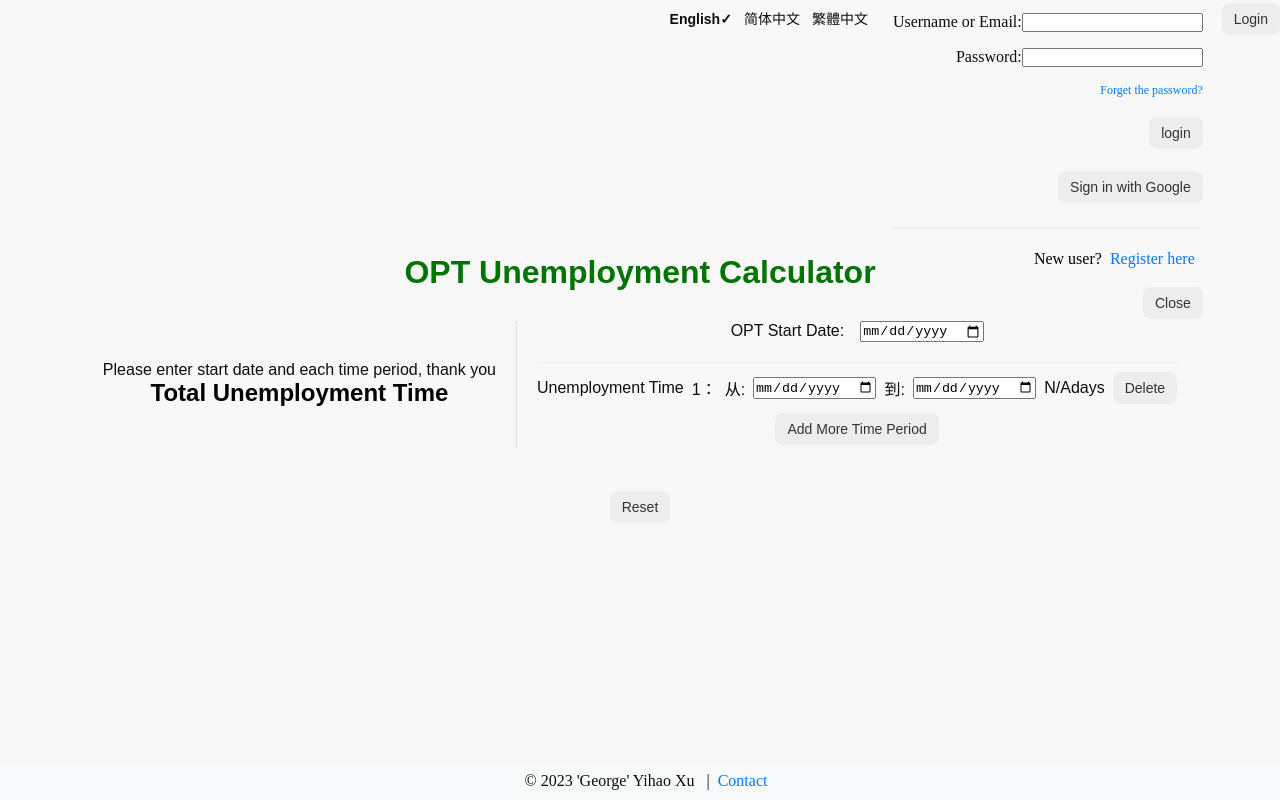
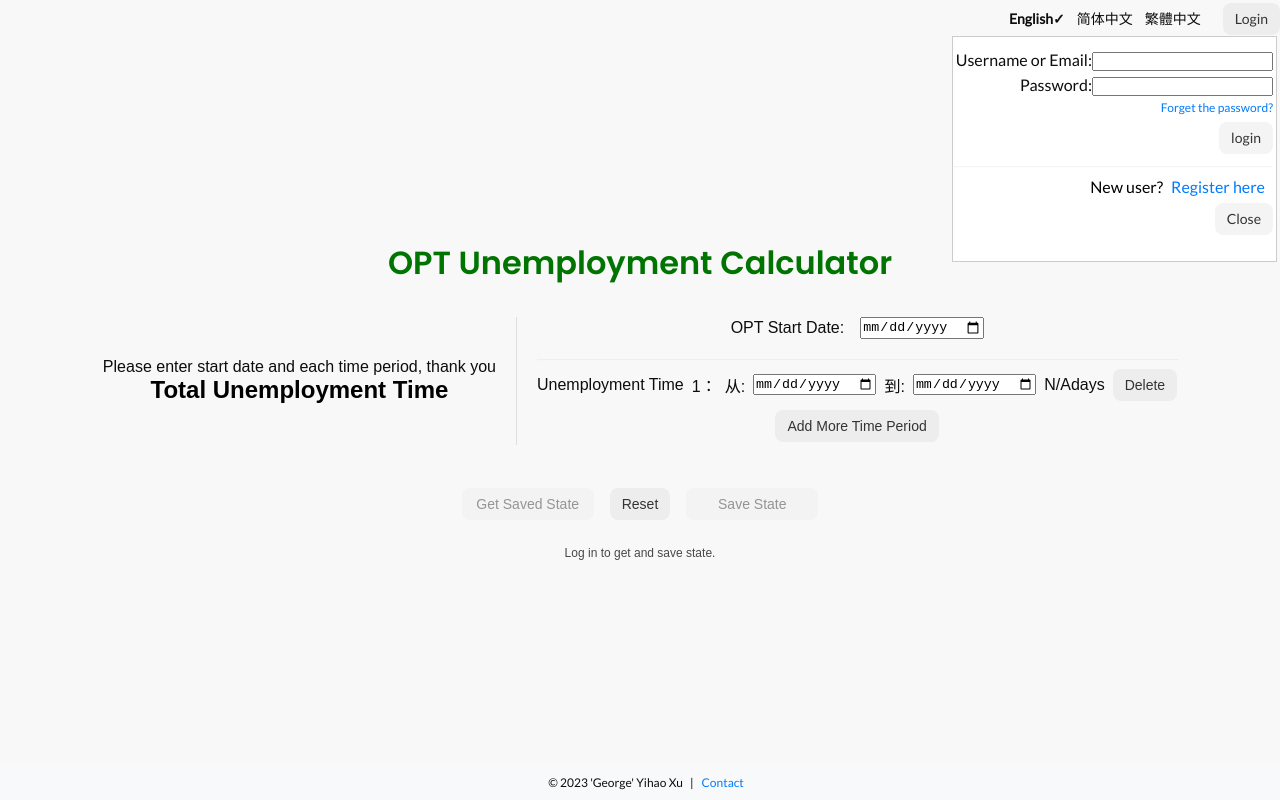
Before and after one commit to designasabaker/opt-cal-mern, a React (Vite) app in the folder client/: page / in a window 1280 px wide. Both pictures are taken after a click on the button "Login". Built offline with nearby package versions, Linux system fonts and the light colour scheme; no server answers.

Commit message:
fix style bug

```diff
--- a/client/src/App.css
+++ b/client/src/App.css
@@ -1,3 +1,6 @@
+@import url('https://fonts.googleapis.com/css2?family=Poppins:wght@400;600&display=swap');
+@import url('https://fonts.googleapis.com/css2?family=Lato:wght@300;400&family=Poppins:wght@400;600&display=swap');
+
 :root{
     --color-body-bg: #f8f8f8;
     --color-title: #007400;
@@ -12,6 +15,7 @@
 
 body{
     background: var(--color-body-bg);
+    font-family: Lato, Arial, sans-serif;
 }
 
 .navbar{
@@ -21,7 +25,7 @@ body{
     display: flex;
     flex-direction: row;
     justify-content: flex-end;
-    align-items: flex-start;
+    align-items: center;
     gap: 1rem;
 }
 
@@ -99,11 +103,19 @@ hr{
 
 h1{
     margin-bottom: 30px;
+    font-family: Poppins, Arial, sans-serif;
     color: var(--color-title);
 }
 
 p, label, span, button{
+    font-family: inherit;
     color: var(--color-text);
+}
+
+.notation{
+    font-size: 0.75em;
+    padding: 0;
+    opacity: 0.75;
 }
 
 .err{
@@ -130,16 +142,24 @@ p, label, span, button{
     margin-bottom: 3px;
 }
 
+.login-box-container{
+    position: fixed;
+    right: 3px;
+    top: 36px;
+    background: white;
+    border: 1px solid #ccc;
+    z-index: 100;
+}
+
 .loginForm,.register-form{
     display: flex;
     flex-direction: column;
     justify-content: center;
     align-items: flex-end;
-    gap: 1rem;
+    gap: 0.25rem;
     margin-top: 10px;
     margin-bottom: 20px;
-    z-index: 10;
-    background: #f8f8f8;
+    background: white;
     padding: 3px;
 }
 
@@ -168,6 +188,12 @@ button {
     -webkit-user-select: none;
 }
 
+button.disable{
+    opacity: 0.5;
+    cursor: not-allowed;
+    pointer-events: none;
+}
+
 .languageButton{
     background: none;
     margin:3px 0;
@@ -187,3 +213,7 @@ button {
     gap: 1rem;
     overflow: hidden;
 }
+
+footer{
+    font-size: 0.75rem;
+}
--- a/client/src/App.jsx
+++ b/client/src/App.jsx
@@ -8,12 +8,14 @@ import Home from "./pages/Home.jsx";
 import ForgotPassword from "./pages/ForgotPassword.jsx";
 import ResetPasswordInstructions from "./pages/ResetPasswordInstructions.jsx";
 import ResetPassword from "./pages/ResetPassword.jsx";
+import MsgBanner from "./components/MsgBanner.jsx";
 
 function App() {
   return (
     <UserProvider>
         <LanguageProvider>
             <BrowserRouter>
+                <MsgBanner />
                 <Navbar />
                 <Routes>
                     <Route path="/" element={<Home />} />
--- a/client/src/components/LoginBox.jsx
+++ b/client/src/components/LoginBox.jsx
@@ -11,6 +11,7 @@ export function LoginBox(){
 
     return (
         <motion.div
+            className="login-box-container"
             initial={{ opacity: 0, scale: 0.5 }}
             animate={{ opacity: 1, scale: 1 }}
             transition={{
@@ -43,7 +44,7 @@ export function LoginBox(){
                 {banner && <span className="banner">{banner}</span>}
                 {err && <span className="err">{err}</span>}
                 <button type="submit" value="Submit" >login</button>
-                <button type="button" onClick={()=>googleLogin()}>Sign in with Google</button>
+                {/*<button type="button" onClick={()=>googleLogin()}>Sign in with Google</button>*/}
                 <hr />
                 <div>
                     New user?
--- /dev/null
+++ b/client/src/components/MsgBanner.jsx
@@ -0,0 +1,19 @@
+import {useUser} from "../context/UserContext.jsx";
+import './msg-banner.css';
+import {motion} from "framer-motion";
+
+export default function MsgBanner() {
+    const {banner} = useUser();
+    return (
+        <motion.div
+            key={banner}
+            initial={{y: -100, opacity: 0}}
+            animate={{y: 0, opacity: 1}}
+            transition={{type: 'spring', stiffness: 50}}
+            className="msg-banner-container">
+            <span>
+                {banner}
+            </span>
+        </motion.div>
+    )
+}
--- a/client/src/components/Navbar.jsx
+++ b/client/src/components/Navbar.jsx
@@ -1,11 +1,10 @@
-import React, {useState} from 'react';
 import {useUser} from '../context/UserContext';
 
 import {LoginBox, RegisterBox} from './LoginBox';
 import LanguageSelector from './LanguageSelector';
 
 export function Navbar(){
-    const {user, banner, logout, showLogin, setShowLogin, showRegister} = useUser();
+    const {user, logout, showLogin, setShowLogin, showRegister} = useUser();
 
     return(
         <div className="navbar">
@@ -14,7 +13,7 @@ export function Navbar(){
             {showRegister && <RegisterBox />}
             {user ? (
                 <>
-                    <div>Logged in as <b>{user.username}</b> {banner}</div>
+                    <div>Logged in as <b>{user.username}</b> </div>
                     <button onClick={() => logout()}>Logout</button>
                 </>
             ) : (
--- a/client/src/components/UnemploymentCalculator.jsx
+++ b/client/src/components/UnemploymentCalculator.jsx
@@ -76,7 +76,7 @@ const textSaveState={
 }
 
 const UnemploymentCalculator = () => {
-    const { user, getState, saveState, state, dispatch, closeLoginRegister } = useUser();
+    const { user, getState, isGettingState, isSavingState, saveState, state, dispatch, closeLoginRegister } = useUser();
     const { language: lang } = useLanguage();
 
     const saveBtnClickHandler = () => {
@@ -168,10 +168,34 @@ const UnemploymentCalculator = () => {
                 animate={{ y: 0, opacity: 1 }}
                 transition={{ type: 'spring', stiffness: 50, delay: 0.5 }}
                 className="refresh-btn-container">
-                {user && <button onClick={getBtnClickHandler}>{textGetState[lang]}</button>}
+                {user ?
+                    <button
+                        style={{width: '132px',}}
+                        onClick={getBtnClickHandler}>
+                            {!isGettingState ? textGetState[lang] : '↺'}
+                    </button> :
+                    <button
+                        style={{width: '132px',}}
+                        className={"disable"}>
+                        {textGetState[lang]}
+                    </button>
+                }
                 <button onClick={() => dispatch({ type: actionTypes.RESET })}>{textRest[lang]}</button>
-                {user && <button onClick={saveBtnClickHandler}>{textSaveState[lang]}</button>}
+                {user ?
+                    <button
+                        style={{width: '132px',}}
+                        onClick={saveBtnClickHandler}>
+                            {!isSavingState ? textSaveState[lang] : '↺'}
+                    </button>:
+                    <button
+                        style={{width: '132px',}}
+                        className={"disable"}>
+                            {textSaveState[lang]}
+                    </button>}
             </motion.div>
+            <div>
+                {!user && <span className={'notation'}>Log in to get and save state.</span>}
+            </div>
         </div>
     );
 };
--- /dev/null
+++ b/client/src/components/msg-banner.css
@@ -0,0 +1,14 @@
+.msg-banner-container{
+    position: fixed;
+    top: 0;
+    left: 0;
+    width: 100vw;
+    height: 3rem;
+    display: flex;
+    flex-direction: row;
+    justify-content: center;
+    align-items: center;
+    gap: 1rem;
+    pointer-events: none;
+    transition: all 0.2s ease-in-out;
+}
--- a/client/src/context/UserContext.jsx
+++ b/client/src/context/UserContext.jsx
@@ -10,15 +10,21 @@ export function UserProvider({ children }) {
     const [showRegister, setShowRegister] = useState(false);
     const [err, setErr] = useState('');
     const [banner, setBanner] = useState('');
+    const [T, setT] = useState();
+    const [isGettingState, setIsGettingState] = useState(false);
+    const [isSavingState, setIsSavingState] = useState(false);
 
     const apiUrl = import.meta.env.VITE_APP_API_URL || 'http://localhost:5050';
 
     const setTimelyBanner = (msg) => {
+        clearTimeout(T);
         setBanner(msg);
-        setTimeout(()=>setBanner(''), 3000);
+        const t =setTimeout(()=>setBanner(''), 3000);
+        setT(t);
     }
     const getState = async () => {
         const token = localStorage.getItem('jwt');
+        setIsGettingState(true);
         try{
             const response = await fetch(`${apiUrl}/record`, {  // Replace with your actual state endpoint
                 method: 'GET',
@@ -36,16 +42,20 @@ export function UserProvider({ children }) {
                 return null;
             }
             console.log('GET state from database', record.state)
+            setIsGettingState(false);
+            setTimelyBanner('Successfully loaded state from database');
             return (record.state);
         }
         catch (err){
             console.log(err);
+            setIsGettingState(false);
             return null;
         }
     }
 
     const saveState = async (state) => {
         console.log("start saving state");
+        setIsSavingState(true);
         const token = localStorage.getItem('jwt');
         if (!token) {
             console.error('No JWT token found');
@@ -63,10 +73,12 @@ export function UserProvider({ children }) {
         });
         if (!response.ok) {
             console.log('Failed to save state to database')
+            setIsSavingState(false);
             // Handle error
             return;
         }
         console.log('Successfully saved state to database')
+        setIsSavingState(false);
     }
 
     const register = async (username, password, email) => {
@@ -160,7 +172,9 @@ export function UserProvider({ children }) {
             closeLoginRegister,
             banner,
             getState,
+            isGettingState,
             saveState,
+            isSavingState,
             state,
             dispatch,
         }}>
```
Also changed, not shown: 1 other file (tests, documents, lock files or other folders).
